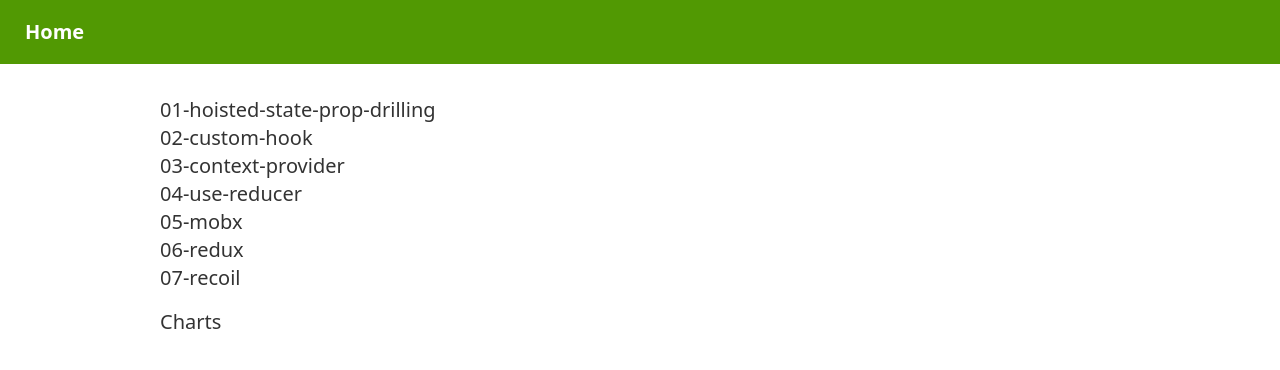
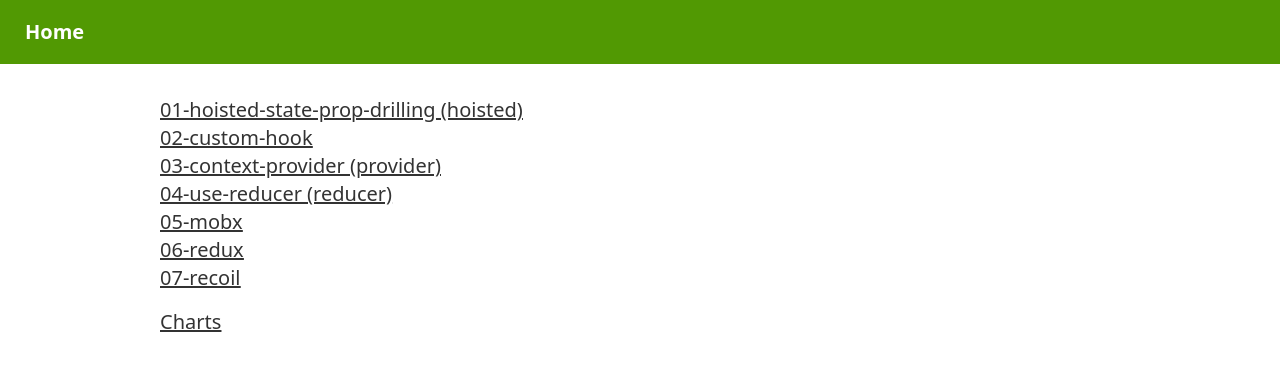
Before and after one commit to robhicks/react-state-management, a React (Vite) app: page /home in a window 1280 px wide. Shown: the top 370 px of the page. Built offline with nearby package versions, Linux system fonts and the light colour scheme.

Commit message:
clean up

```diff
--- a/package.json
+++ b/package.json
@@ -40,6 +40,7 @@
     "recoil": "^0.7.5"
   },
   "devDependencies": {
+    "@faker-js/faker": "^7.5.0",
     "@playwright/test": "^1.26.1",
     "@tailwindcss/forms": "^0.5.3",
     "@tailwindcss/typography": "^0.5.7",
--- a/src/Home.jsx
+++ b/src/Home.jsx
@@ -4,14 +4,14 @@
 export default function Home () {
   return (<div className="w-3/4 mx-auto pt-8">
     <ul className="text-xl">
-      <li><Link to="/01-hoisted-props">01-hoisted-state-prop-drilling</Link></li>
-      <li><Link to="/02-custom-hook">02-custom-hook</Link></li>
-      <li><Link to="/03-context-provider">03-context-provider</Link></li>
-      <li><Link to="/04-use-reducer">04-use-reducer</Link></li>
-      <li><Link to="/05-mobx">05-mobx</Link></li>
-      <li><Link to="/06-redux">06-redux</Link></li>
-      <li><Link to="/07-recoil">07-recoil</Link></li>
-      <li className="mt-4"><Link to="/charts">Charts</Link></li>
+      <li className="underline"><Link to="/01-hoisted-props">01-hoisted-state-prop-drilling (hoisted)</Link></li>
+      <li className="underline"><Link to="/02-custom-hook">02-custom-hook</Link></li>
+      <li className="underline"><Link to="/03-context-provider">03-context-provider (provider)</Link></li>
+      <li className="underline"><Link to="/04-use-reducer">04-use-reducer (reducer)</Link></li>
+      <li className="underline"><Link to="/05-mobx">05-mobx</Link></li>
+      <li className="underline"><Link to="/06-redux">06-redux</Link></li>
+      <li className="underline"><Link to="/07-recoil">07-recoil</Link></li>
+      <li className="underline mt-4"><Link to="/charts">Charts</Link></li>
     </ul>
   </div>)
 }
--- a/src/charts/index.jsx
+++ b/src/charts/index.jsx
@@ -26,8 +26,8 @@
 
 export default function Charts (props) {
   return (
-    <div className="w-full p-4 h-full">
-      <h1 className="prose prose-2xl mb-1">Charts</h1>
+    <div className="w-full px-8 py-4 h-full">
+      <h1 className="prose prose-2xl mb-3">Charts</h1>
       <div className="h-[calc(100%-8rem)] overflow-y-auto">
         <DOMInteractive />
         <DOMComplete />
```
Also changed, not shown: src/utils/db.js (renamed from src/db.js), 1 other file (tests, documents, lock files or other folders).
